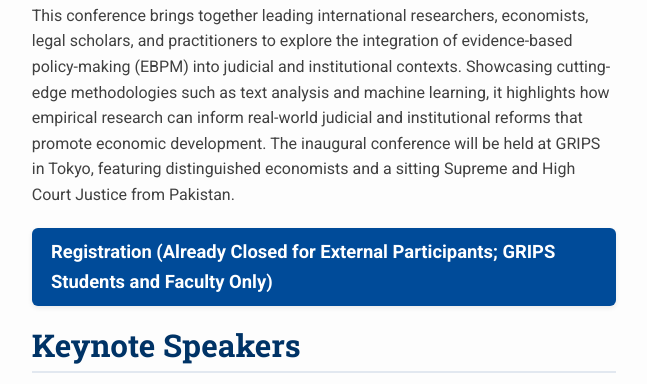
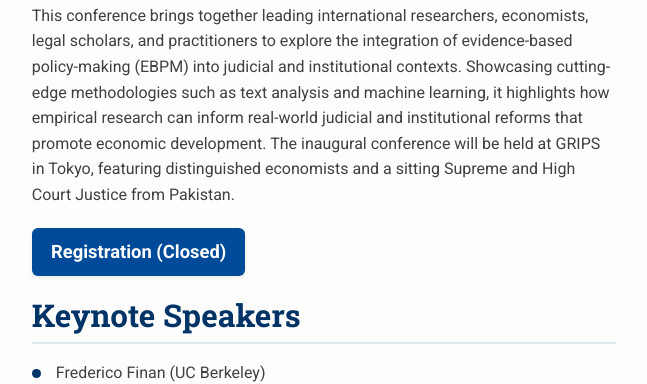
Before and after one commit to JunGoto01/tcild-2025, a plain HTML site: page index.html in a window 1280 px wide. Shown: the part 607-991 px from the top of the page, without its empty margins (316-963 px from the left). Drawn offline with Linux system fonts and the light colour scheme.

Commit message:
closed registration

```diff
--- a/index.html
+++ b/index.html
@@ -54,11 +54,11 @@
         ===================================================== -->
     <p>
       <a
-        href="https://docs.google.com/forms/d/e/1FAIpQLSfcg1n_auXzLVlfYwA_CrqYWSf_qDtfKG7e2ugu4Pd4ngnsEw/viewform"
+        href=" "
         target="_blank"
         class="cta"
       >
-        Registration (Already Closed for External Participants; GRIPS Students and Faculty Only)
+        Registration (Closed)
       </a>
     </p>
 
```
